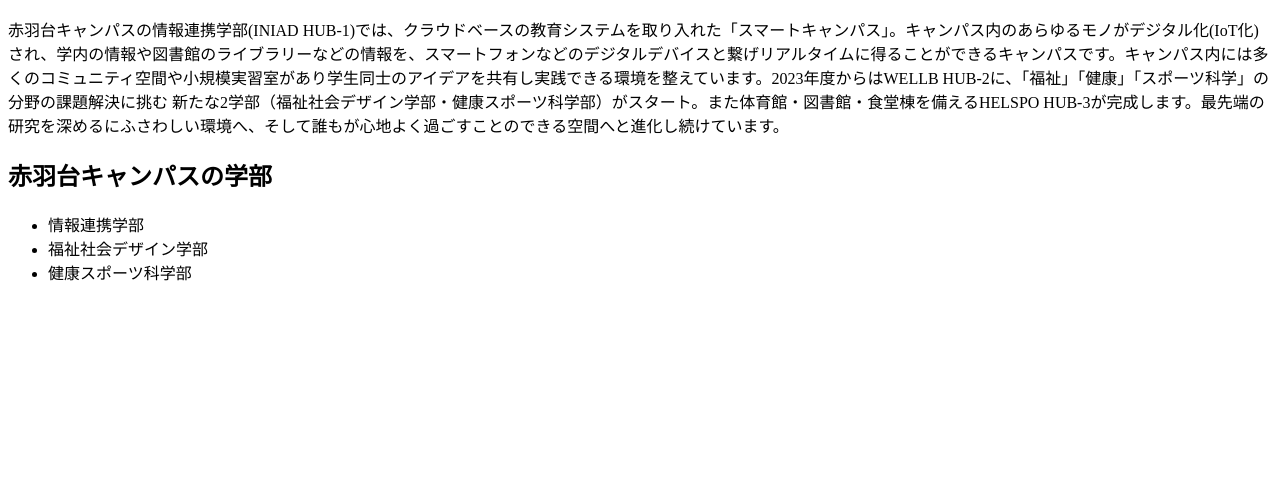
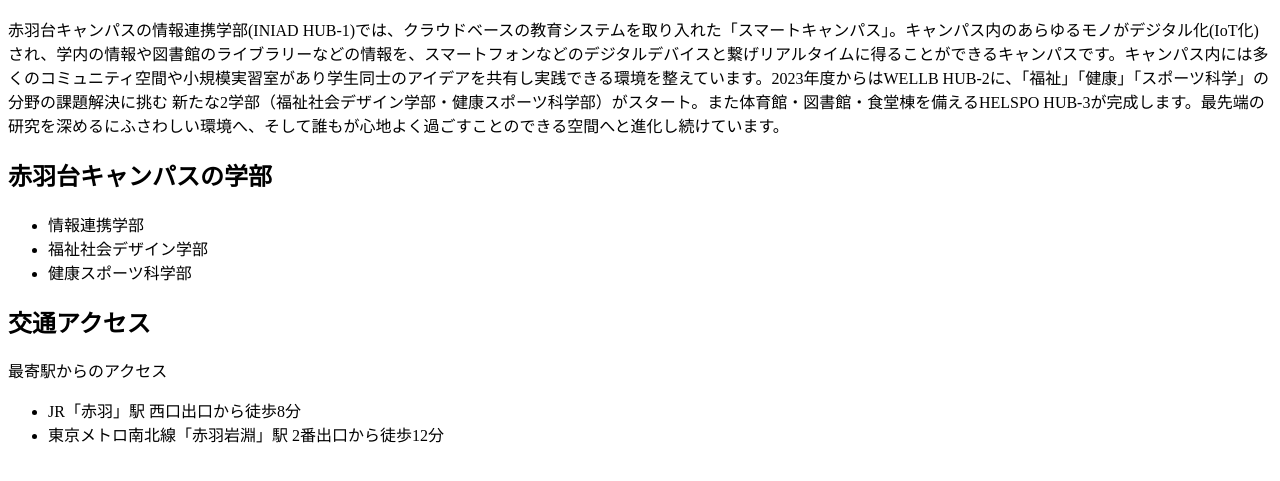
Before and after one commit to s1f10220259/git-remote-test, a plain HTML site: page index.html in a window 1280 px wide. Shown: the part 127-608 px from the top of the page. Drawn offline with Linux system fonts and the light colour scheme.

Commit message:
交通アクセスを追加

```diff
--- a/index.html
+++ b/index.html
@@ -22,5 +22,12 @@
         <li>健康スポーツ科学部</li>
     </ul>
 
+    <h2>交通アクセス</h2>
+    <p>最寄駅からのアクセス</p>
+    <ul>
+      <li>JR「赤羽」駅 西口出口から徒歩8分</li>
+      <li>東京メトロ南北線「赤羽岩淵」駅 2番出口から徒歩12分</li>
+    </ul>
+
   </body>
 </html>
```
